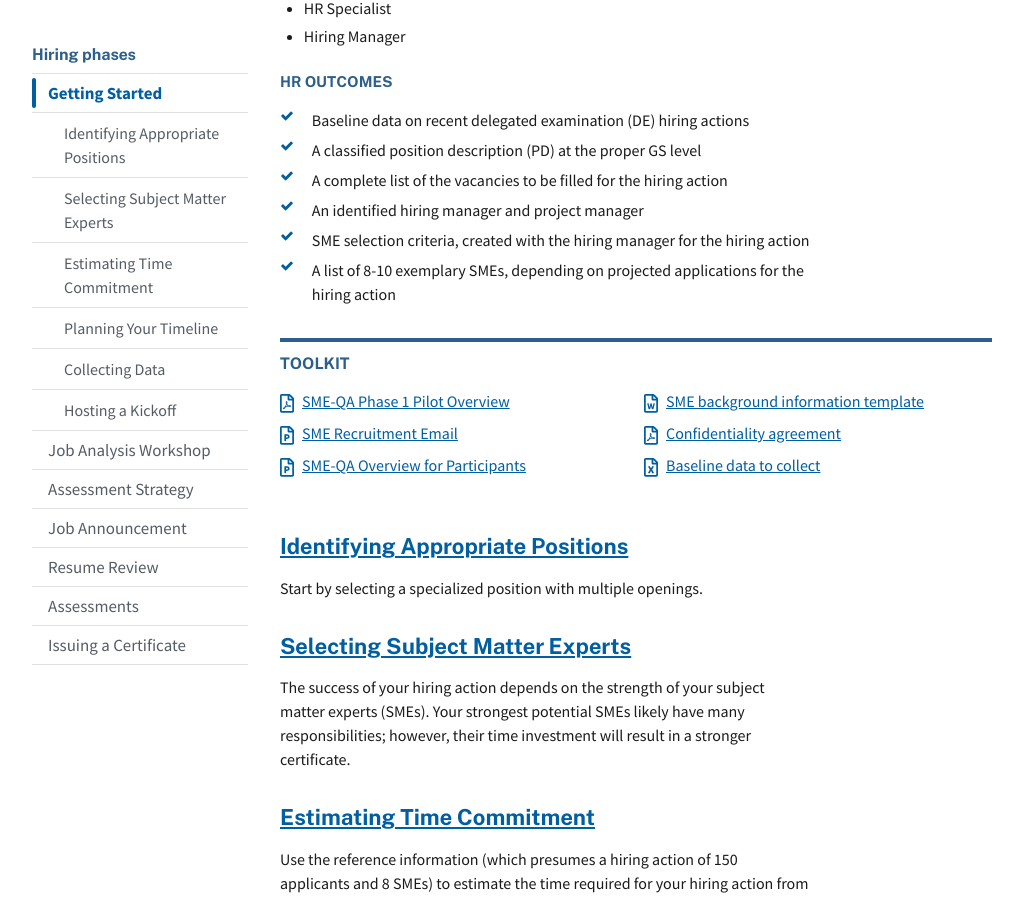
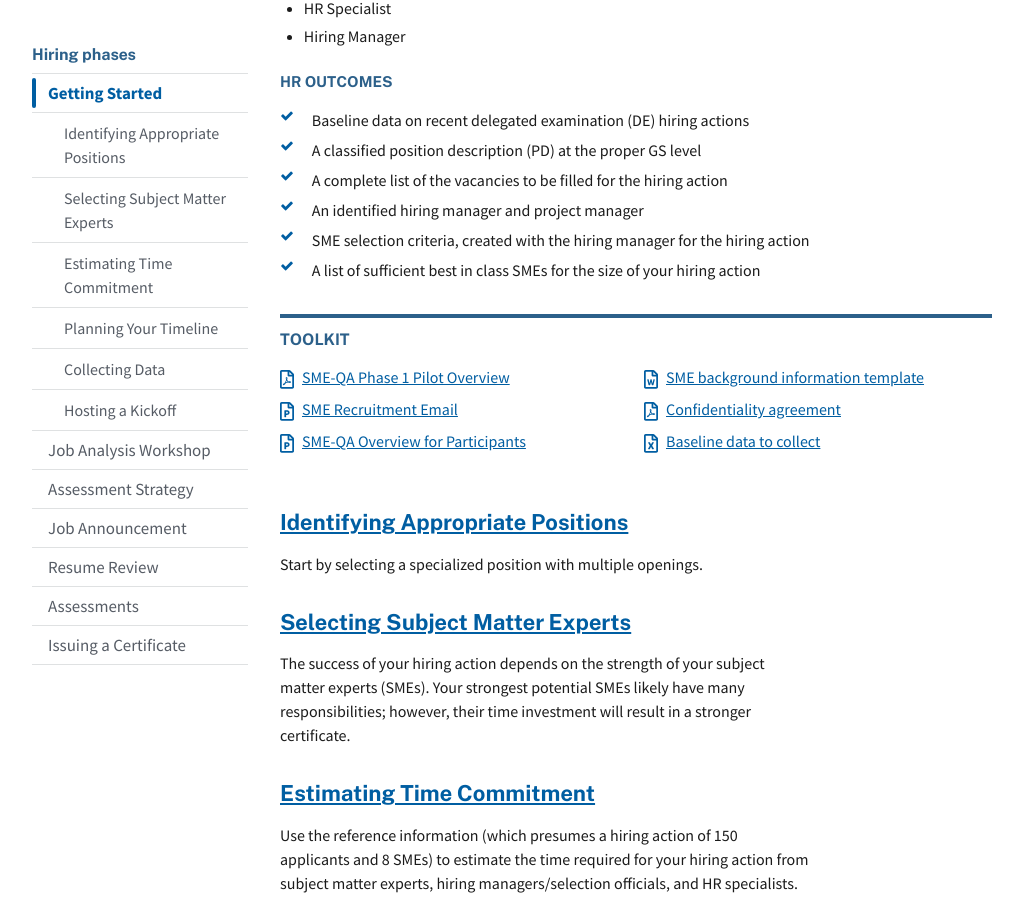
Before and after one commit to usds/SME-QA-Website, a Jekyll site: the page built from pages/phases/getting-started/index.html, in a window 1280 px wide and 900 px high, scrolled down 469 px. Shown: the whole window, without its empty margins (128-1151 px from the left). Built offline with Jekyll 4.4.1, drawn with Linux system fonts in a browser that asks for light colours.

Commit message:
Update Getting Started HR Outcomes
Added update from our team recommendations.

```diff
--- a/pages/phases/getting-started/index.html
+++ b/pages/phases/getting-started/index.html
@@ -13,7 +13,7 @@ outputs:
   - A complete list of the vacancies to be filled for the hiring action
   - An identified hiring manager and project manager
   - SME selection criteria, created with the hiring manager for the hiring action
-  - A list of 8-10 exemplary SMEs, depending on projected applications for the hiring action
+  - A list of sufficient best in class SMEs for the size of your hiring action
 ---
 
 <p class="usa-intro">
```
